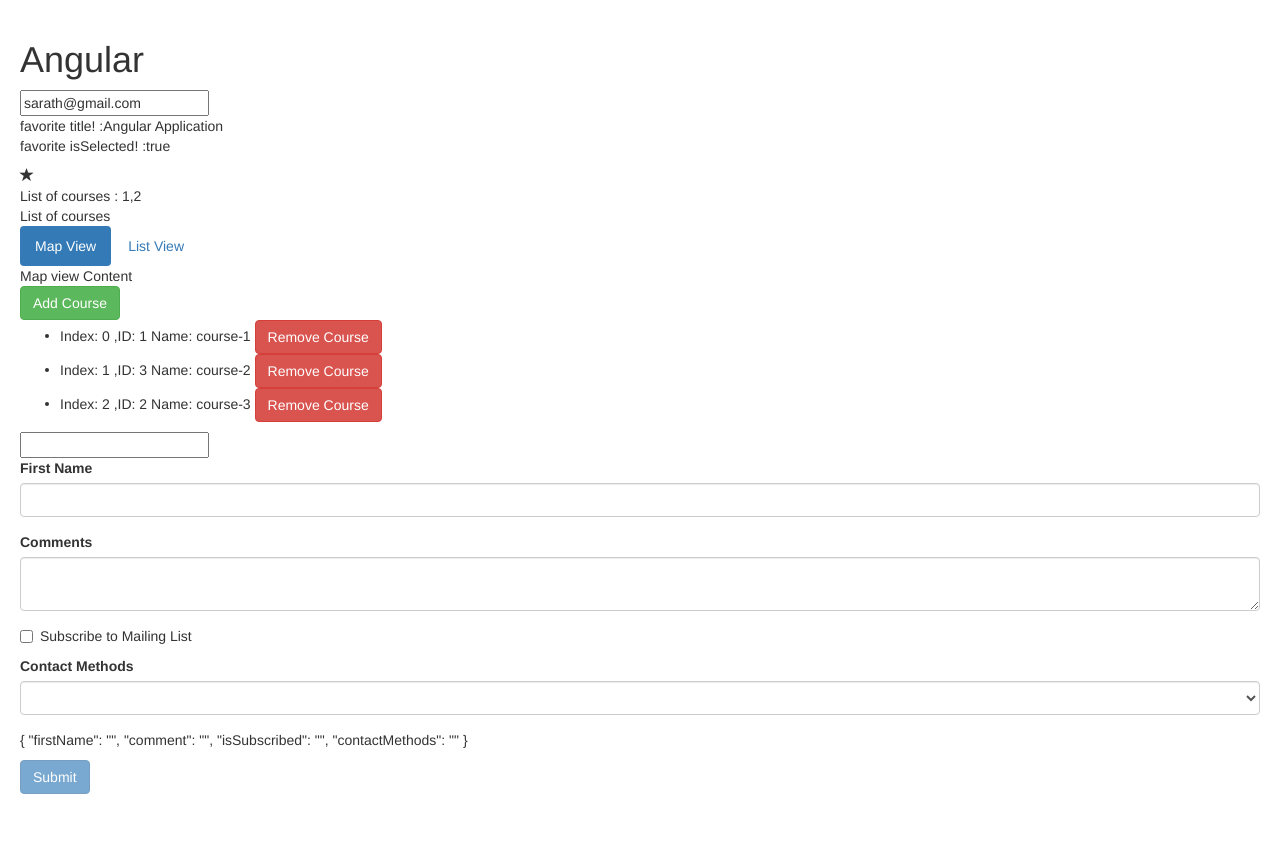
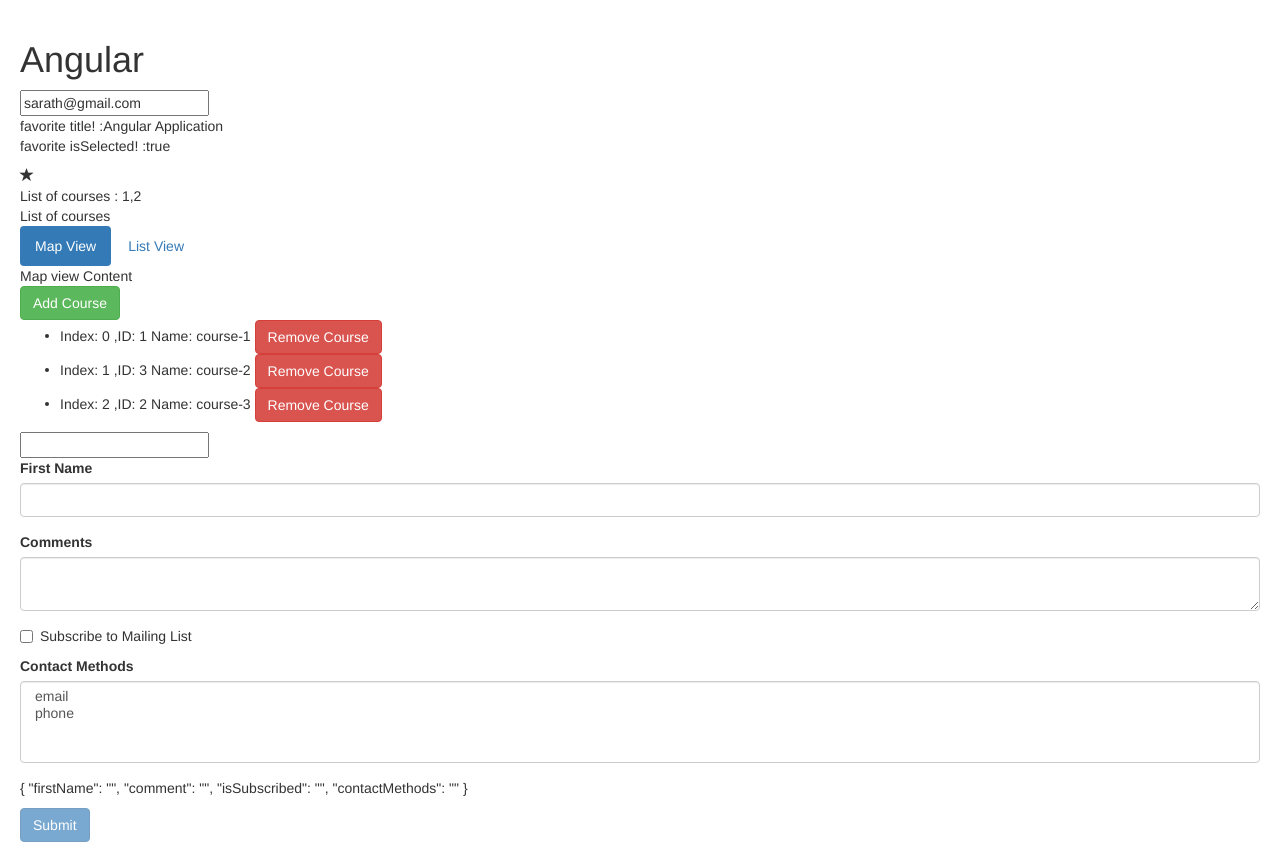
Before and after one commit to sarathpetec/SampleShopingCart, an Angular app: page / in a window 1280 px wide. Before the commit the page ends 814 px from the top, so only its background shows below. Built offline with nearby package versions, Linux system fonts and the light colour scheme.

Commit message:
checkbox with multiple selection.

```diff
--- a/src/app/contact-form/contact-form.component.html
+++ b/src/app/contact-form/contact-form.component.html
@@ -20,7 +20,7 @@
   </div>
   <div class="form-group">
     <label for="contactMethods">Contact Methods</label>
-    <select ngModel name="contactMethods" id="contactMethods" class="form-control">
+    <select multiple ngModel name="contactMethods" id="contactMethods" class="form-control">
       <option *ngFor="let method of contactMethods" [ngValue]=" method">{{ method.name }}</option>
     </select>
   </div>
```
